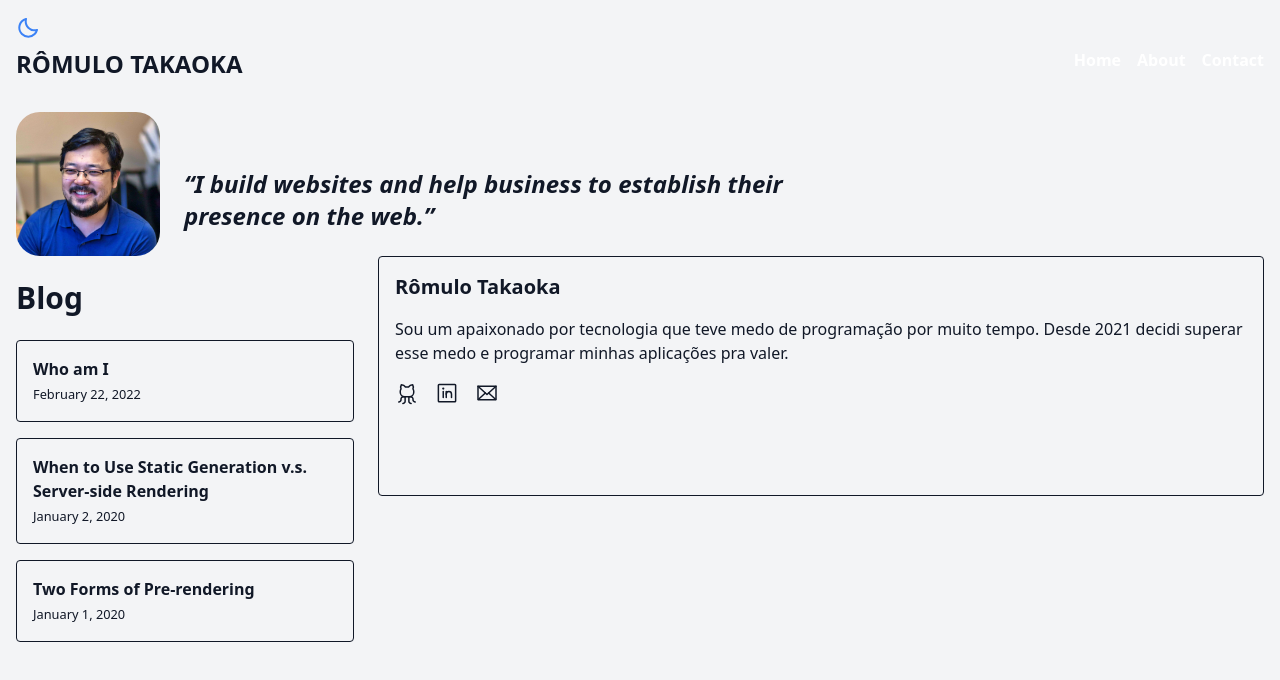
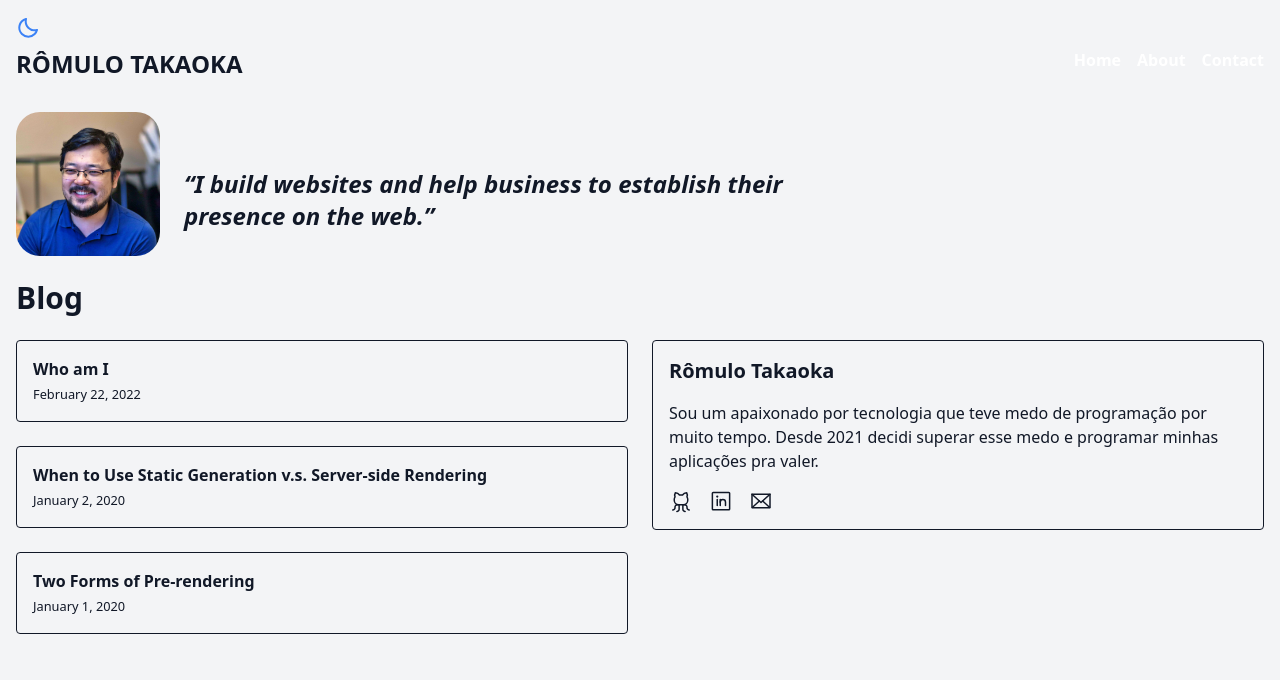
Before and after one commit to rtakaoka/nextjs-blog, a Next.js app: page / in a window 1280 px wide. Shown: the top 680 px of the page. Built offline with nearby package versions, Linux system fonts and the light colour scheme.

Commit message:
CSS on Home

```diff
--- a/pages/index.tsx
+++ b/pages/index.tsx
@@ -39,10 +39,12 @@ export default function Home({ allPostsData }) {
         </div>
 
       </section>
+      <h2 className='text-3xl font-bold my-6'>Blog</h2>
+
 
       <section className='md:flex gap-6 items-start'>
-        <div>
-          <h2 className='text-3xl font-bold my-6'>Blog</h2>
+        <div className='md:flex-1'>
+
           <ul>
             {allPostsData.map(({ id, date, title }) => (
               <li
@@ -51,7 +53,7 @@ export default function Home({ allPostsData }) {
                 border
                 rounded
                 p-4
-                my-4
+                mb-6
                 dark:border-white
                 border-gray-900
                 hover:bg-gray-200
@@ -71,7 +73,7 @@ export default function Home({ allPostsData }) {
           </ul>
         </div>
 
-        <aside>
+        <aside className='md:flex-1'>
           <div className='
             border
             border-gray-900
@@ -81,6 +83,7 @@ export default function Home({ allPostsData }) {
             min-h-[240px]
             overflow-hidden
             items-center
+            md:min-h-0
             '
           >
             <h3 className='text-xl font-bold'>Rômulo Takaoka</h3>
```
Lines whose indentation alone changed are shown as unchanged.
